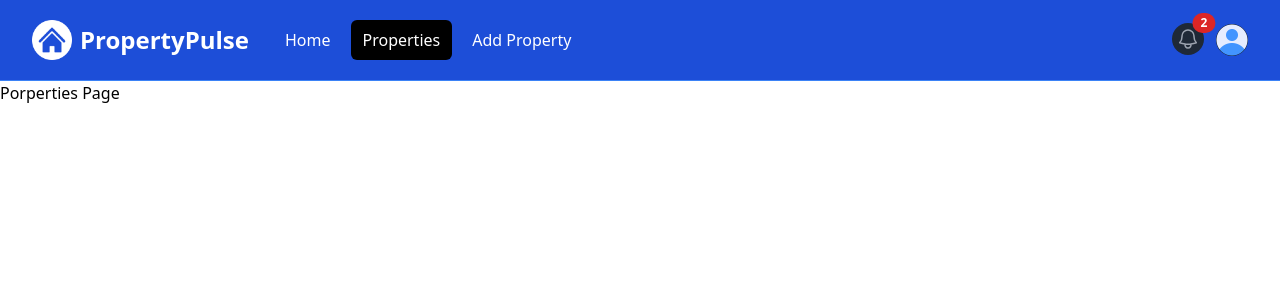
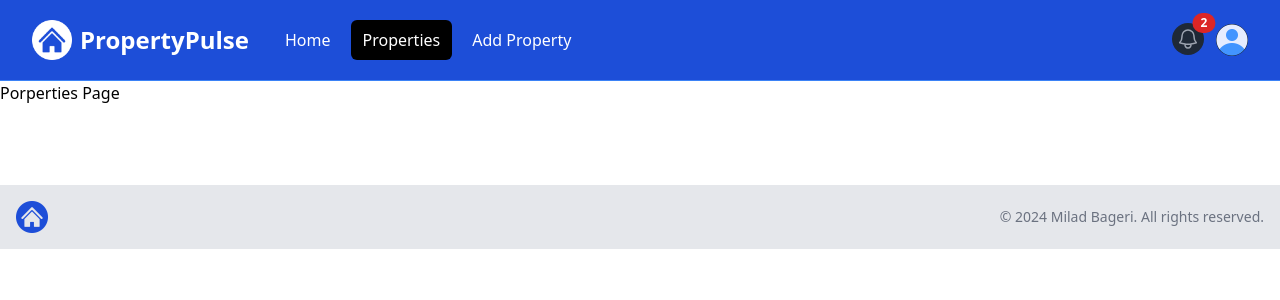
Before and after one commit to Milaadmg023/learning-project, a Next.js app: page /properties in a window 1280 px wide. Shown: the top 300 px of the page. Built offline with nearby package versions, Linux system fonts and the light colour scheme.

Commit message:
home page: adding footer

```diff
--- a/app/layout.jsx
+++ b/app/layout.jsx
@@ -1,4 +1,5 @@
 import "@/assets/styles/global.styles.css"
+import Footer from "@/components/Footer"
 import Navbar from "@/components/Navbar"
 const layout = ({children}) => {
   return (
@@ -6,6 +7,7 @@ const layout = ({children}) => {
         <body>
             <Navbar/>
             <main>{children}</main>
+            <Footer/>
         </body>
     </html>
   )
--- /dev/null
+++ b/components/Footer.jsx
@@ -0,0 +1,27 @@
+import Image from "next/image";
+import Logo from "@/assets/images/logo.png"
+import { data } from "autoprefixer";
+
+
+
+const Footer = () => {
+    const currentYear = new Date().getFullYear()
+  return (
+    <>
+      <footer className="bg-gray-200 py-4 mt-20">
+        <div className="container mx-auto flex flex-col md:flex-row items-center justify-between px-4">
+          <div className="mb-4 md:mb-0">
+            <Image alt="Logo" className="h-8 w-auto" src={Logo} />
+          </div>
+          <div>
+            <p className="text-sm text-gray-500 mt-2 md:mt-0">
+              © {currentYear} Milad Bageri. All rights reserved.
+            </p>
+          </div>
+        </div>
+      </footer>
+    </>
+  );
+};
+
+export default Footer;
```
